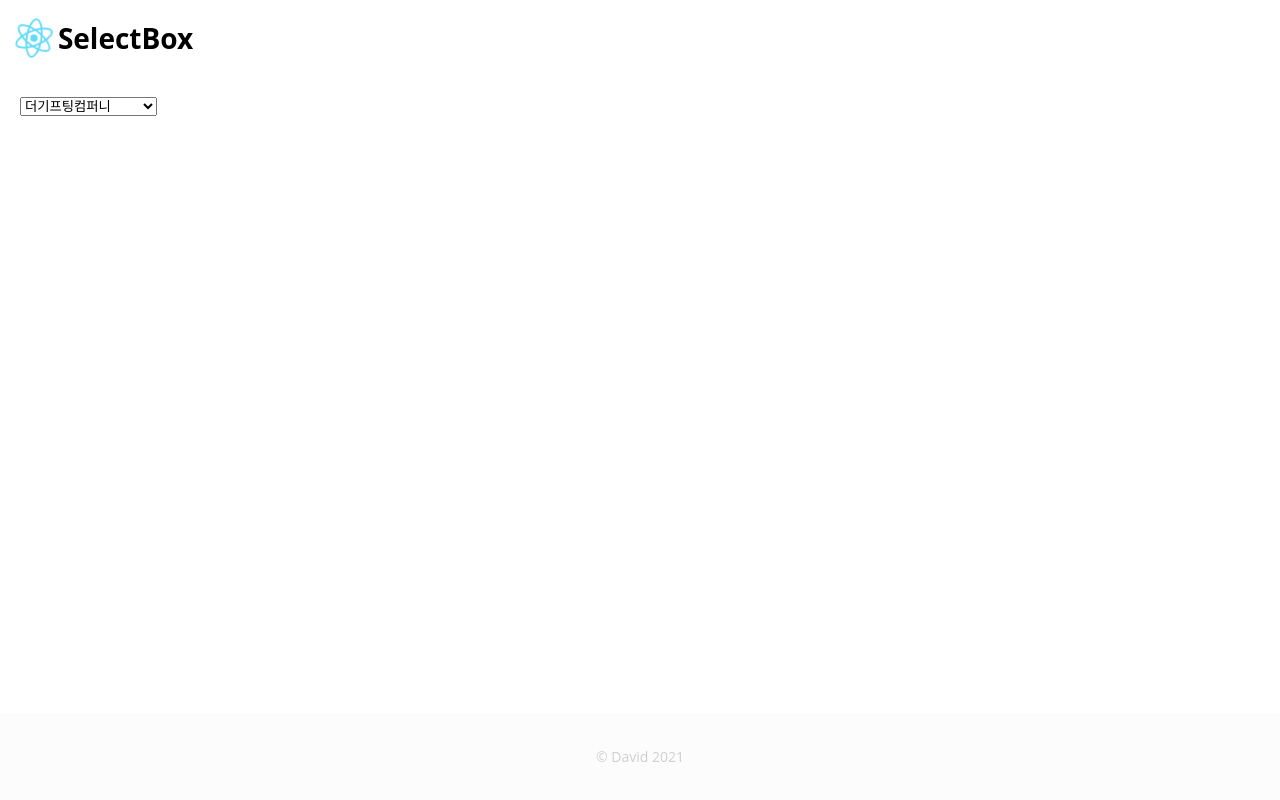
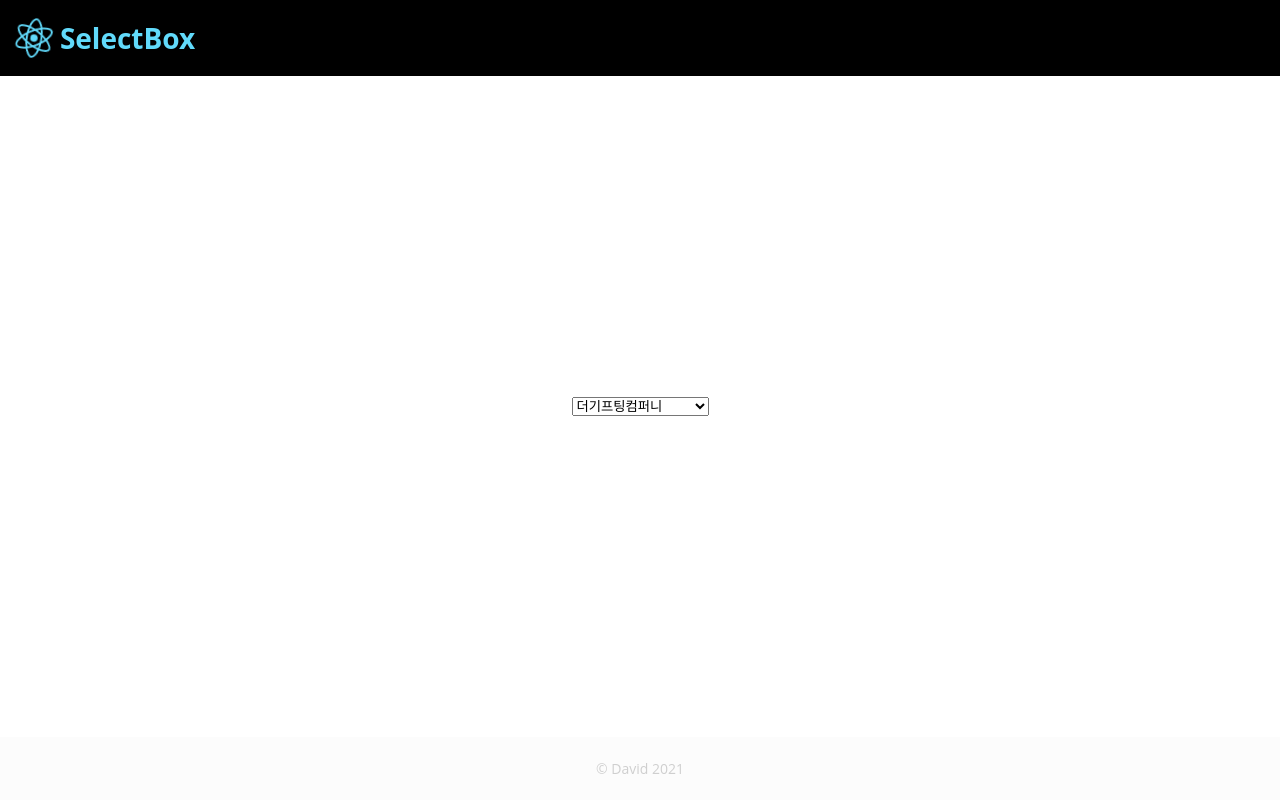
Before and after one commit to daixchan/selectbox, a React (Create React App) app: page / in a window 1280 px wide. Built offline with nearby package versions, Linux system fonts and the light colour scheme.

Commit message:
스타일 조정

```diff
--- a/src/App.css
+++ b/src/App.css
@@ -36,21 +36,26 @@ body {
 
 main {
   flex: 1 0 auto;
-  padding: 20px;
+  padding: 16px;
+  display: flex;
+  align-items: center;
+  justify-content: center;
 }
 
 header {
+  background-color: #000;
+  color: #61dafb;
   display: flex;
   align-items: center;
 }
 
 header h1 {
-  margin-left: -10px;
+  margin-left: -8px;
 }
 
 footer {
   background-color: #fcfcfc;
   color: #cfcfcf;
   text-align: center;
-  padding: 20px;
+  padding: 8px;
 }
--- a/src/App.js
+++ b/src/App.js
@@ -8,7 +8,9 @@ function App() {
     <>
       <Header />
       <main>
-        <SelectBox />
+        <section>
+          <SelectBox />
+        </section>
       </main>
       <Footer />
     </>
```
